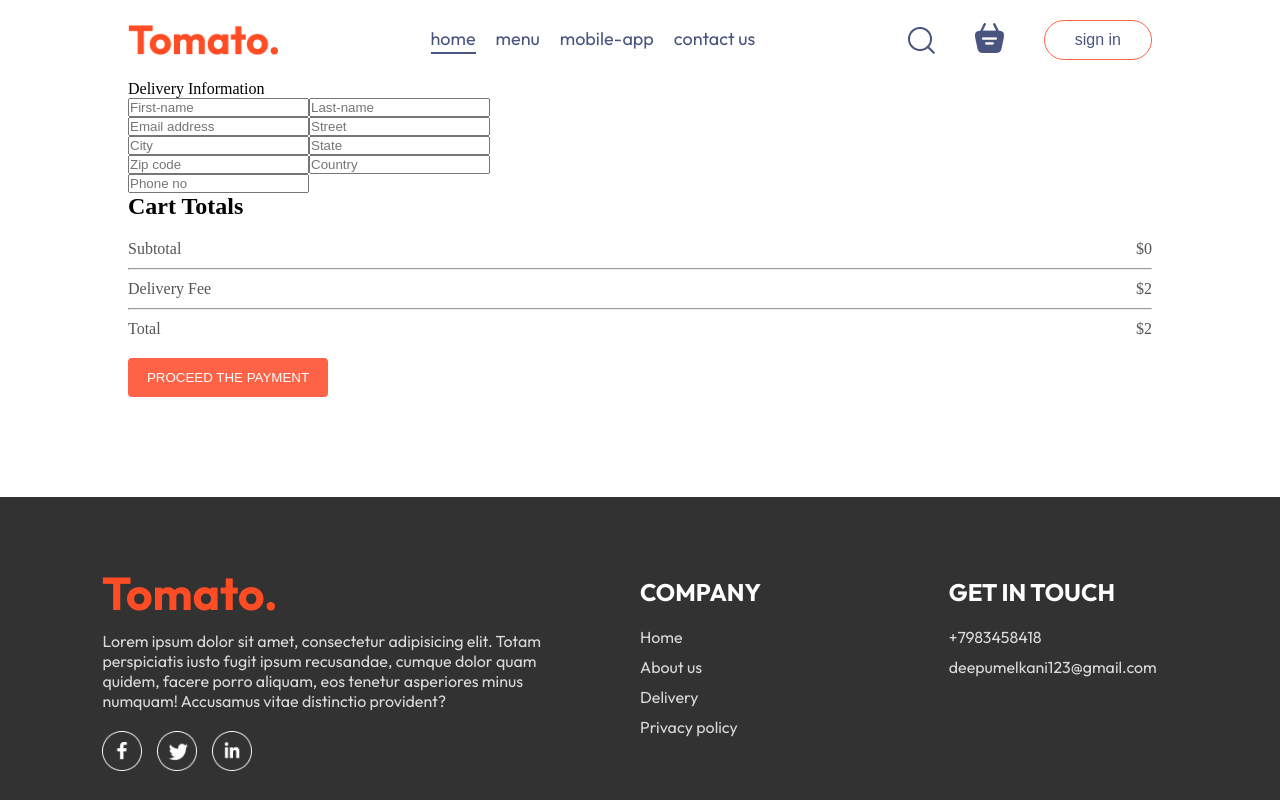
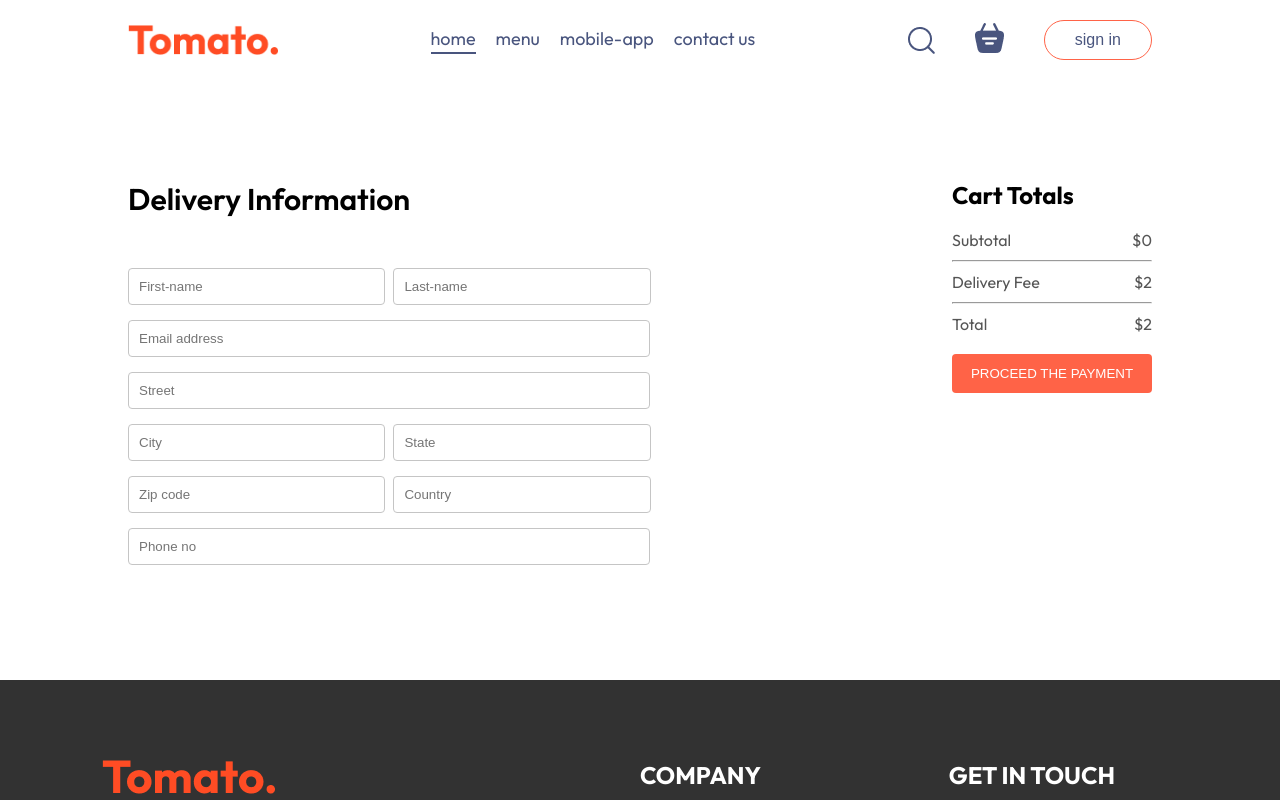
Before and after one commit to Deepanshumelkani77/Tomato, a React (Vite) app: page /order in a window 1280 px wide. Shown: the top 800 px of the page. Built offline with nearby package versions, Linux system fonts and the light colour scheme.

Commit message:
add css property for  address

```diff
--- a/src/pages/placeorder/Placeorder.css
+++ b/src/pages/placeorder/Placeorder.css
@@ -0,0 +1,37 @@
+.place-order{
+    display:flex;
+    align-items:start;
+    justify-content: space-between;
+    gap:50px;
+    margin-top: 100px;
+    font-family: "Outfit",sans-serif;
+}
+
+.place-order-left{
+    width:100%;
+    max-width:max(30%,500px);
+
+}
+.place-order-left .tittle{
+
+font-size: 30px;
+font-weight: 600;
+margin-bottom: 50px;
+
+}
+.place-order-left input{
+    margin-bottom: 15px;
+    width:100%;
+    padding: 10px;
+    border: 1px solid #c5c5c5;
+    border-radius: 4px;
+    outline-color: tomato;
+}
+.place-order-left .multi-fields{
+    width:104.5%;
+display: flex;
+justify-content: space-between;
+}
+.multi-fields input{
+    width:45%;
+}
```
